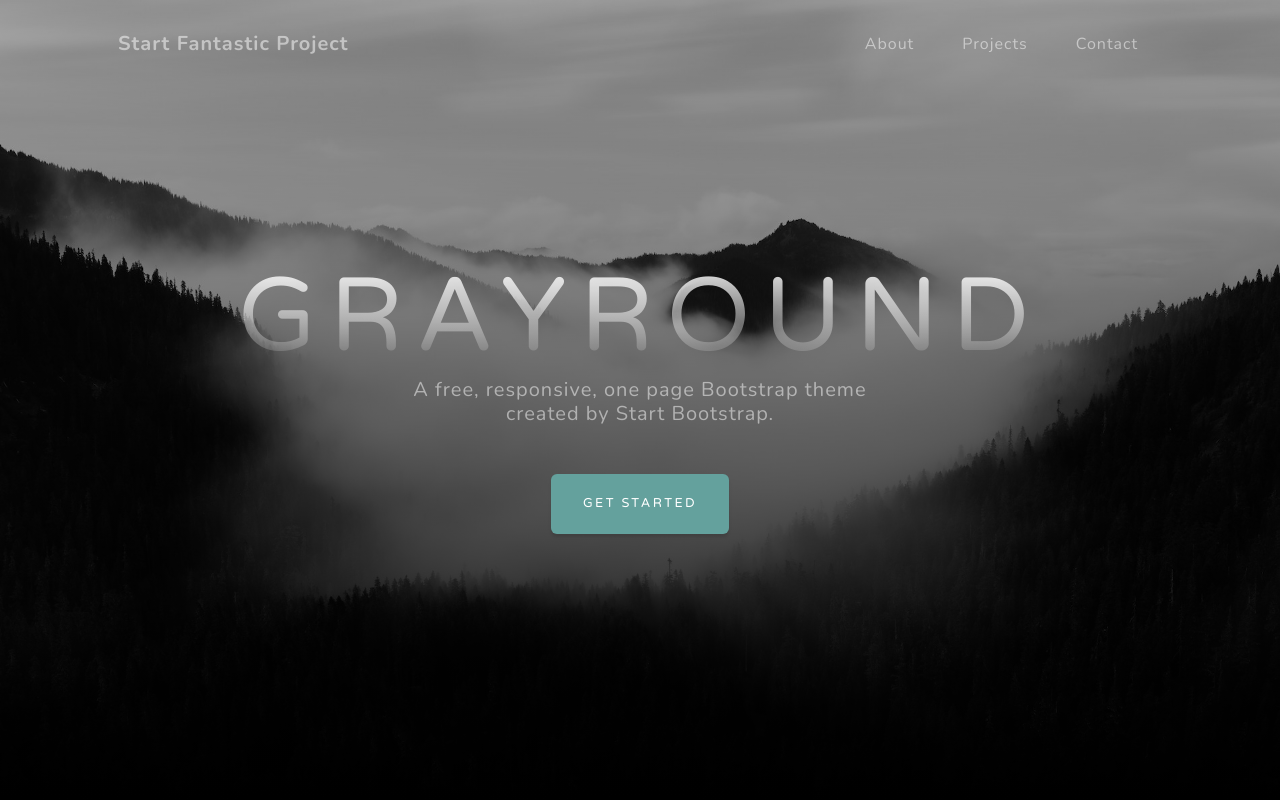
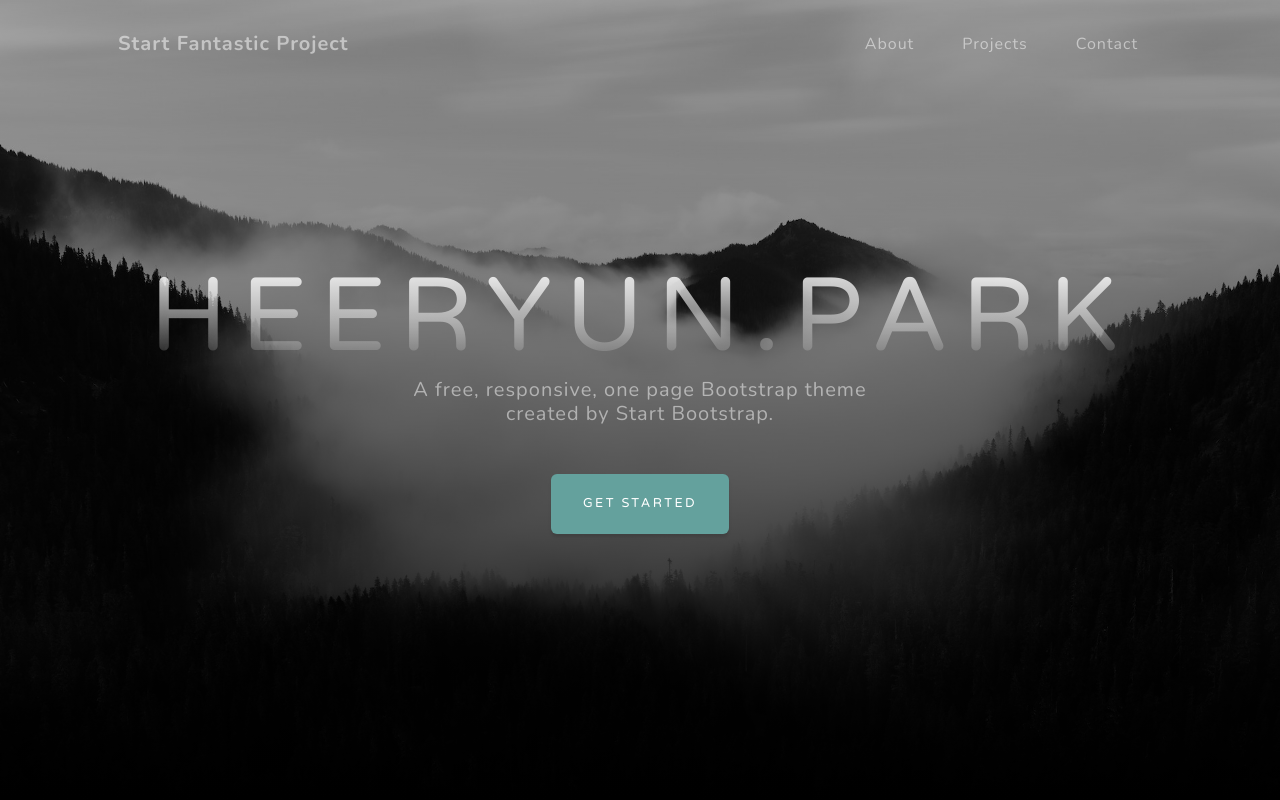
Before and after one commit to popoppark/grayweb, a plain HTML site: page index.html in a window 1280 px wide. Shown: the top 800 px of the page. Drawn offline with nearby package versions, Linux system fonts and the light colour scheme.

Commit message:
grayweb:1.0

```diff
--- a/index.html
+++ b/index.html
@@ -38,7 +38,7 @@
             <div class="container px-4 px-lg-5 d-flex h-100 align-items-center justify-content-center">
                 <div class="d-flex justify-content-center">
                     <div class="text-center">
-                        <h1 class="mx-auto my-0 text-uppercase">Grayround</h1>
+                        <h1 class="mx-auto my-0 text-uppercase">heeryun.park</h1>
                         <h2 class="text-white-50 mx-auto mt-2 mb-5">A free, responsive, one page Bootstrap theme created by Start Bootstrap.</h2>
                         <a class="btn btn-primary" href="#about">Get Started</a>
                     </div>
```
Also changed, not shown: 1 other file.
